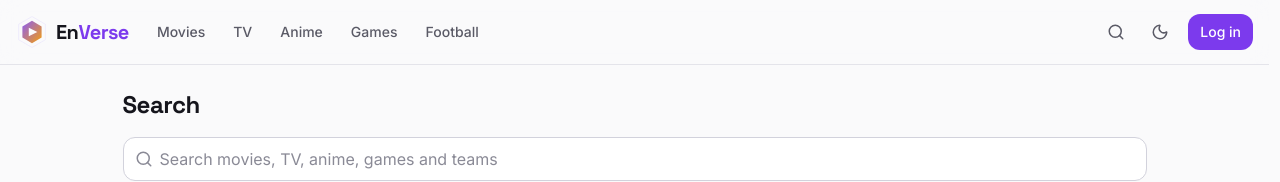
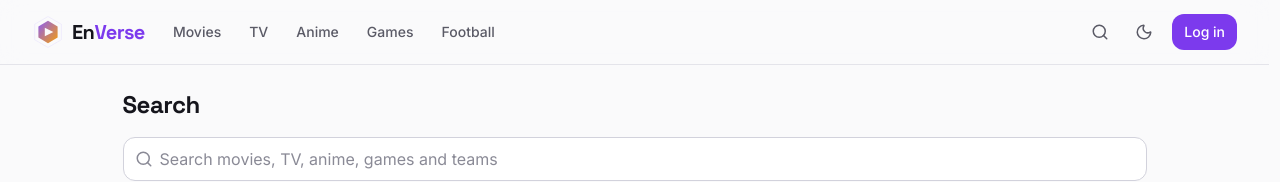
Before and after one commit to LonlyEdward/enverse, a React (Vite) app in the folder frontend/: page /search in a window 1280 px wide. Shown: the top 182 px of the page. Built offline with nearby package versions, Linux system fonts and the light colour scheme; no server answers; what openapi-fetch would draw is missing.

Commit message:
Let the top bar and page content span the full screen width instead of a centred column.

```diff
--- a/frontend/src/layout/AppLayout.tsx
+++ b/frontend/src/layout/AppLayout.tsx
@@ -25,7 +25,7 @@ export function AppLayout() {
       <VerifyEmailBanner />
       <main
         id="main-content"
-        className="mx-auto w-full max-w-7xl flex-1 px-4 pb-24 pt-6 lg:pb-10"
+        className="w-full flex-1 px-4 pb-24 pt-6 sm:px-6 lg:px-8 lg:pb-10"
       >
         <ErrorBoundary>
           {/* Routes are lazy chunks; the shell stays while one loads. */}
--- a/frontend/src/layout/TopBar.tsx
+++ b/frontend/src/layout/TopBar.tsx
@@ -30,7 +30,7 @@ export function TopBar() {
 
   return (
     <header className="sticky top-0 z-40 border-b border-border bg-bg/85 backdrop-blur-md">
-      <div className="mx-auto flex h-16 max-w-7xl items-center gap-4 px-4">
+      <div className="flex h-16 w-full items-center gap-4 px-4 sm:px-6 lg:px-8">
         <Logo />
 
         <nav
```
